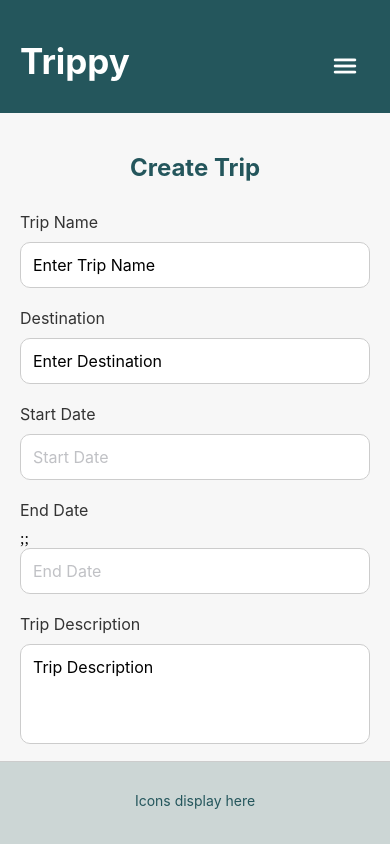
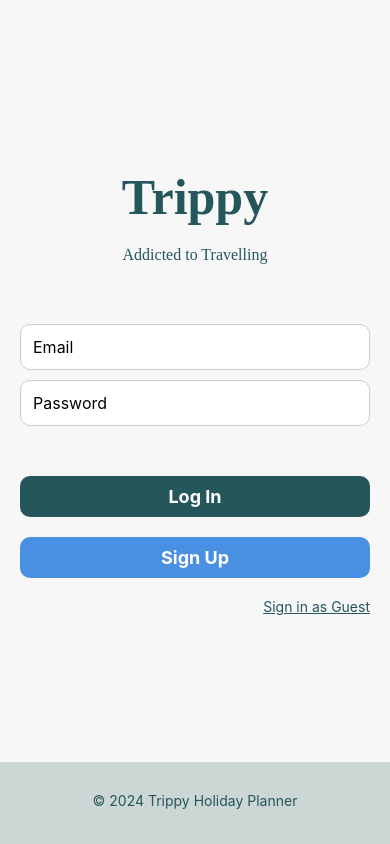
Before and after one commit to markw53/trippy, a React Native app: screen / in a window 390 px wide. Built offline with nearby package versions, Linux system fonts and the light colour scheme; no server answers.

Commit message:
tripcreation branch

```diff
--- a/App.js
+++ b/App.js
@@ -1,15 +1,12 @@
 import React from "react";
 import { AuthProvider } from "./AuthContext";
-// import ComponentShowcase from "./src/screens/ComponentShowcase";
-// import MainApp from "./MainApp";
-import TripCreationScreen from "./src/screens/TripCreationScreen";
+
+import MainApp from "./MainApp";
 
 export default function App() {
   return (
     <AuthProvider>
-      {/* <ComponentShowcase /> */}
-      {/* <MainApp /> */}
-      <TripCreationScreen/>
+      <MainApp />
     </AuthProvider>
   );
 }
```
